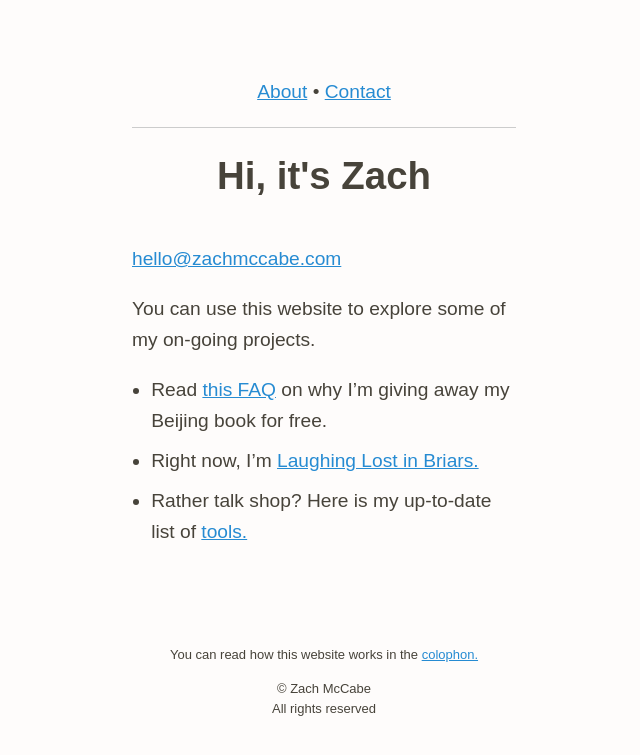
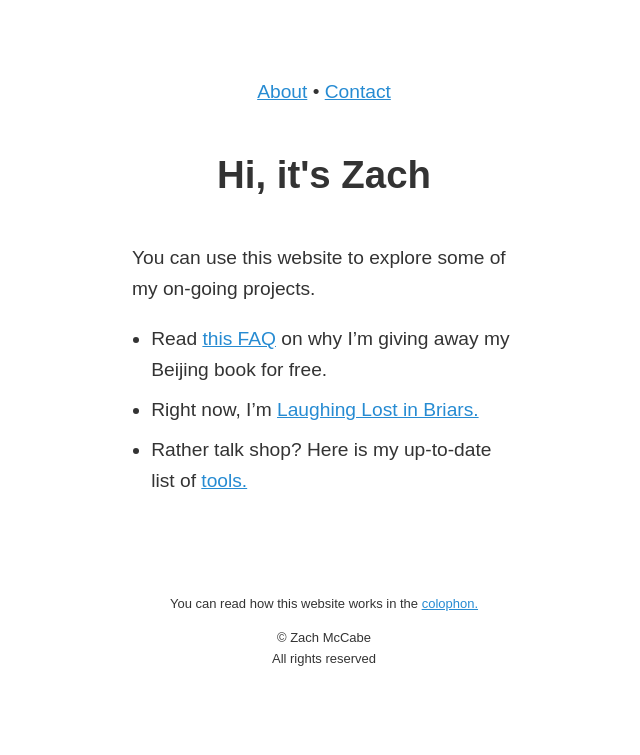
Before and after one commit to zachmccabe/zachmccabe.github.io, a Jekyll site: the page built from index.md, in a window 1280 px wide. Shown: the top 755 px of the page, without its empty margins (316-956 px from the left). Built offline with Jekyll 4.4.1, drawn with Linux system fonts in a browser that asks for light colours; some of the changed lines change nothing that is shown.

Commit message:
Update index.md
Update YAML layout.

```diff
--- a/index.md
+++ b/index.md
@@ -1,12 +1,11 @@
 ---
-layout: kaoliang3_article
+layout: kaoliang_nite_3
 title: Hi, it's Zach
 date: 2021-03-21
 description: Author and producer of The Photographers Field Guide to Beijing
 
 ---
 
-{% include key_details.html %}
 
 You can use this website to explore some of my on-going projects.
 
```
